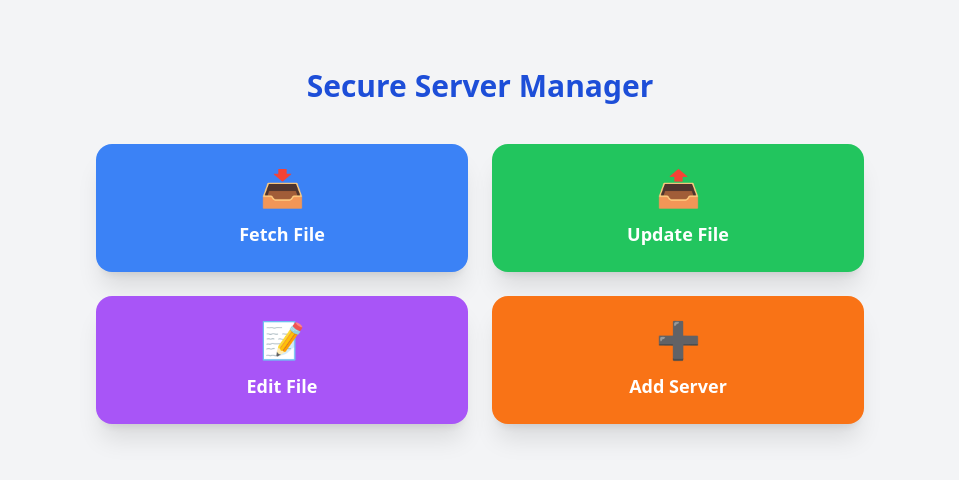
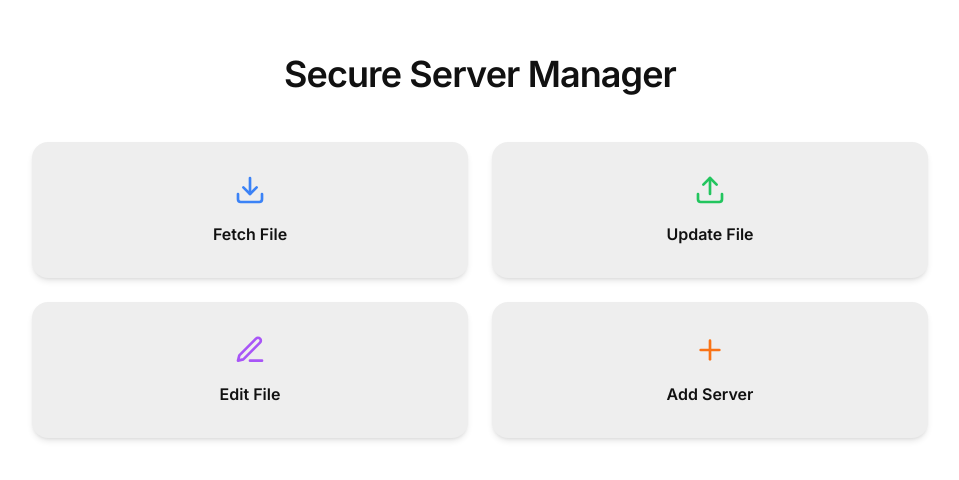
Before and after one commit to irwinrex/window, a React (Vite) app in the folder frontend/: page / in a window 1280 px wide. Shown: the part 154-634 px from the top of the page, without its empty margins (160-1119 px from the left). Built offline with nearby package versions, Linux system fonts and the light colour scheme.

Commit message:
Add theme toggle component and integrate Google Fonts; enhance Home page layout and Tailwind configuration

```diff
--- a/frontend/index.html
+++ b/frontend/index.html
@@ -4,6 +4,12 @@
     <meta charset="UTF-8" />
     <meta name="viewport" content="width=device-width, initial-scale=1.0" />
     <title>Window</title>
+
+    <!-- ✅ Add this inside <head> -->
+    <link
+      href="https://fonts.googleapis.com/css2?family=Inter:wght@400;500;600&display=swap"
+      rel="stylesheet"
+    />
   </head>
   <body>
     <div id="root"></div>
--- a/frontend/src/App.css
+++ b/frontend/src/App.css
@@ -1,3 +1,4 @@
+/* App.css
 /* Tailwind base imports should go in your main CSS (e.g. index.css) or via your PostCSS setup */
 /* Uncomment these if you want to import Tailwind in this file (usually done once globally) */
 @tailwind base;
@@ -72,3 +73,7 @@ textarea.file-editor-textarea:focus {
   border-color: #0ea5e9; /* Tailwind sky-500 */
   box-shadow: 0 0 0 2px #38bdf8; /* approximate ring-2 sky-500 */
 }
+
+body {
+  font-family: 'Inter', sans-serif;
+}
--- a/frontend/src/App.jsx
+++ b/frontend/src/App.jsx
@@ -1,12 +1,13 @@
-// src/App.jsx
 import React from 'react';
 import { BrowserRouter } from 'react-router-dom';
 import AppRoutes from './routes.jsx';
+import ThemeToggle from './components/ThemeToggle';  // import here
 import './App.css';
 
 export default function App() {
   return (
     <BrowserRouter>
+      <ThemeToggle />      {/* place it here so it’s always visible */}
       <AppRoutes />
     </BrowserRouter>
   );
--- /dev/null
+++ b/frontend/src/components/ThemeToggle.jsx
@@ -0,0 +1,48 @@
+import React, { useState, useEffect } from 'react';
+import { Sun, Moon } from 'lucide-react';
+
+export default function ThemeToggle() {
+  const [dark, setDark] = useState(() =>
+    localStorage.getItem('theme') === 'dark'
+  );
+
+  useEffect(() => {
+    const root = window.document.documentElement;
+    if (dark) {
+      root.classList.add('dark');
+      localStorage.setItem('theme', 'dark');
+    } else {
+      root.classList.remove('dark');
+      localStorage.setItem('theme', 'light');
+    }
+  }, [dark]);
+
+  return (
+    <div
+      role="button"
+      tabIndex={0}
+      aria-label="Toggle dark/light theme"
+      aria-pressed={dark}
+      onClick={() => setDark(!dark)}
+      onKeyDown={(e) => {
+        if (e.key === 'Enter' || e.key === ' ') setDark(!dark);
+      }}
+      title="Toggle Theme"
+      className="absolute top-6 right-6 cursor-pointer select-none
+                 focus:outline-none focus:ring-2 focus:ring-yellow-400 focus:ring-offset-2
+                 transition-transform"
+    >
+      {dark ? (
+        <Moon
+          className="h-7 w-7 text-white animate-pulse hover:animate-spin-slow transition-transform"
+          strokeWidth={1.5}
+        />
+      ) : (
+        <Sun
+          className="h-7 w-7 text-yellow-400 animate-bounce-slow hover:animate-wiggle transition-transform"
+          strokeWidth={1.5}
+        />
+      )}
+    </div>
+  );
+}
--- a/frontend/src/pages/Home.jsx
+++ b/frontend/src/pages/Home.jsx
@@ -1,17 +1,18 @@
 // src/pages/Home.jsx
 import React from 'react';
 import { useNavigate } from 'react-router-dom';
+import { Download, Upload, Edit3, Plus } from 'lucide-react';
 
-const Tile = ({ title, onClick, color, icon }) => (
+const Tile = ({ title, onClick, Icon, iconColor }) => (
   <div
     role="button"
     tabIndex={0}
     onClick={onClick}
     onKeyDown={(e) => (e.key === 'Enter' || e.key === ' ') && onClick()}
-    className={`cursor-pointer rounded-2xl shadow-xl p-6 text-white text-center font-semibold text-lg hover:scale-105 transition-transform duration-300 ease-in-out ${color} animate-fade`}
+    className="cursor-pointer rounded-2xl bg-gray-100 dark:bg-gray-800 hover:bg-gray-200 dark:hover:bg-gray-700 transition-all shadow-md p-8 text-center text-gray-900 dark:text-gray-100 animate-fade group"
   >
-    <div className="text-4xl mb-3">{icon}</div>
-    <span>{title}</span>
+    <Icon className={`mx-auto mb-4 h-8 w-8 ${iconColor} group-hover:scale-110 transition-transform`} />
+    <span className="text-base font-semibold">{title}</span>
   </div>
 );
 
@@ -19,33 +20,33 @@ export default function Home() {
   const navigate = useNavigate();
 
   return (
-    <div className="min-h-screen bg-gray-100 flex flex-col items-center justify-center p-6">
-      <h1 className="text-3xl font-bold text-blue-700 mb-10 animate-slide">
+    <div className="min-h-screen bg-white dark:bg-gray-900 transition-colors duration-500 text-gray-900 dark:text-gray-100 flex flex-col items-center justify-center px-4 py-10 relative">
+      <h1 className="text-3xl md:text-4xl font-bold mb-12 animate-slide text-center tracking-tight">
         Secure Server Manager
       </h1>
-      <div className="grid grid-cols-1 sm:grid-cols-2 gap-6 w-full max-w-3xl">
+      <div className="grid grid-cols-1 sm:grid-cols-2 gap-6 w-full max-w-4xl">
         <Tile
           title="Fetch File"
-          icon="📥"
-          color="bg-blue-500 hover:bg-blue-600"
+          Icon={Download}
+          iconColor="text-blue-500 dark:text-blue-400"
           onClick={() => navigate('/fetch')}
         />
         <Tile
           title="Update File"
-          icon="📤"
-          color="bg-green-500 hover:bg-green-600"
+          Icon={Upload}
+          iconColor="text-green-500 dark:text-green-400"
           onClick={() => navigate('/update')}
         />
         <Tile
           title="Edit File"
-          icon="📝"
-          color="bg-purple-500 hover:bg-purple-600"
+          Icon={Edit3}
+          iconColor="text-purple-500 dark:text-purple-400"
           onClick={() => navigate('/edit')}
         />
         <Tile
           title="Add Server"
-          icon="➕"
-          color="bg-orange-500 hover:bg-orange-600"
+          Icon={Plus}
+          iconColor="text-orange-500 dark:text-orange-400"
           onClick={() => navigate('/add-server')}
         />
       </div>
--- a/frontend/tailwind.config.js
+++ b/frontend/tailwind.config.js
@@ -1,14 +1,32 @@
-// tailwind.config.js
 export default {
-  content: [
-    "./index.html",
-    "./src/**/*.{js,ts,jsx,tsx}",
-  ],
+  darkMode: 'class',
+  content: ['./index.html', './src/**/*.{js,ts,jsx,tsx}'],
   theme: {
     extend: {
+      fontFamily: {
+        sans: ['Inter', 'sans-serif'],
+        serif: ['Merriweather', 'serif'],
+        mono: ['Fira Code', 'monospace'],
+      },
+      colors: {
+        gray: {
+          900: '#111111',
+          800: '#1a1a1a',
+          700: '#2a2a2a',
+          600: '#3a3a3a',
+          500: '#4a4a4a',
+          400: '#6b6b6b',
+          300: '#9b9b9b',
+          200: '#cfcfcf',
+          100: '#eeeeee',
+        },
+      },
       animation: {
-        fade: 'fadeIn 0.3s ease-in-out',
-        slide: 'slideIn 0.4s ease-in-out',
+        fade: 'fadeIn 0.1s ease-in-out',
+        slide: 'slideIn 0.2s ease-in-out',
+        'spin-slow': 'spin 3s linear infinite',
+        'bounce-slow': 'bounce 2s infinite',
+        wiggle: 'wiggle 0.5s ease-in-out infinite',
       },
       keyframes: {
         fadeIn: {
@@ -16,8 +34,12 @@ export default {
           '100%': { opacity: 1 },
         },
         slideIn: {
-          '0%': { transform: 'translateY(20px)', opacity: 0 },
+          '0%': { transform: 'translateY(10px)', opacity: 0 },
           '100%': { transform: 'translateY(0)', opacity: 1 },
+        },
+        wiggle: {
+          '0%, 100%': { transform: 'rotate(-5deg)' },
+          '50%': { transform: 'rotate(5deg)' },
         },
       },
     },
```
Also changed, not shown: frontend/package.json (+5 -12 lines).
